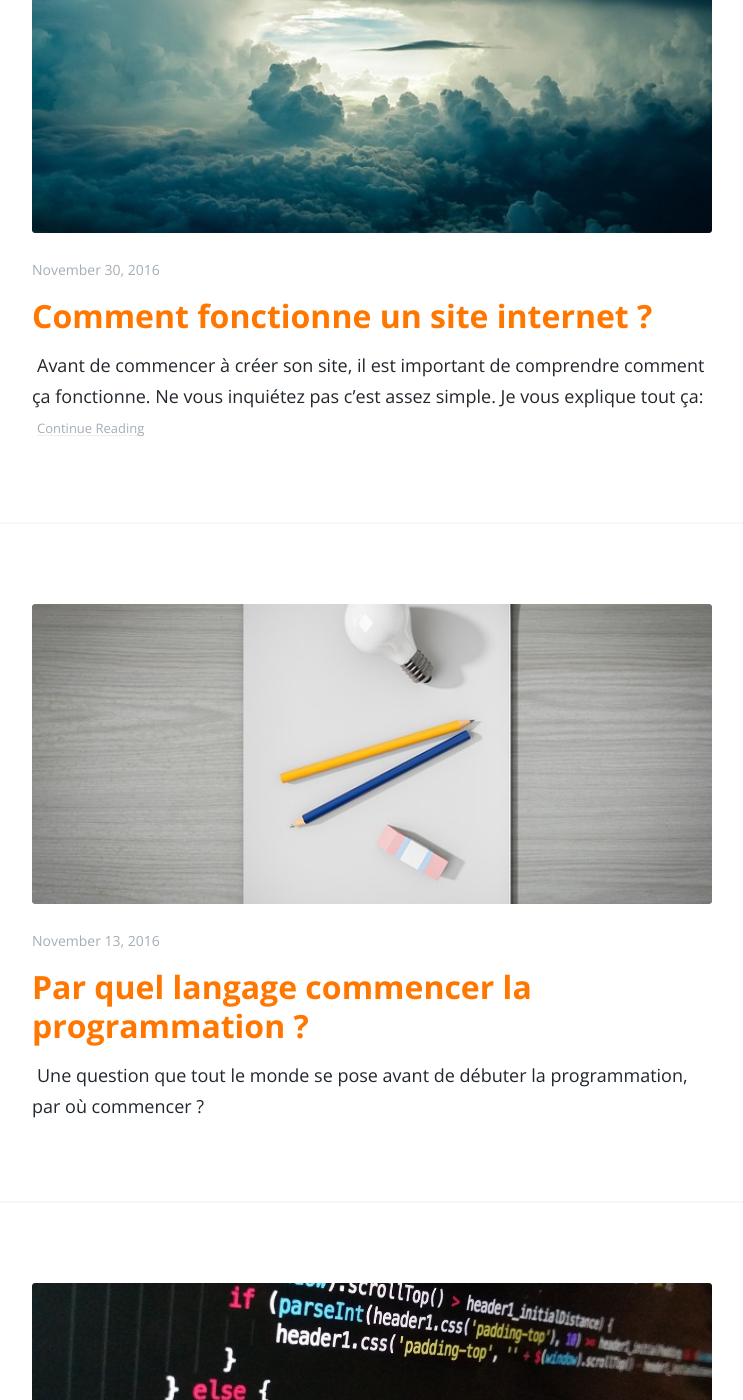
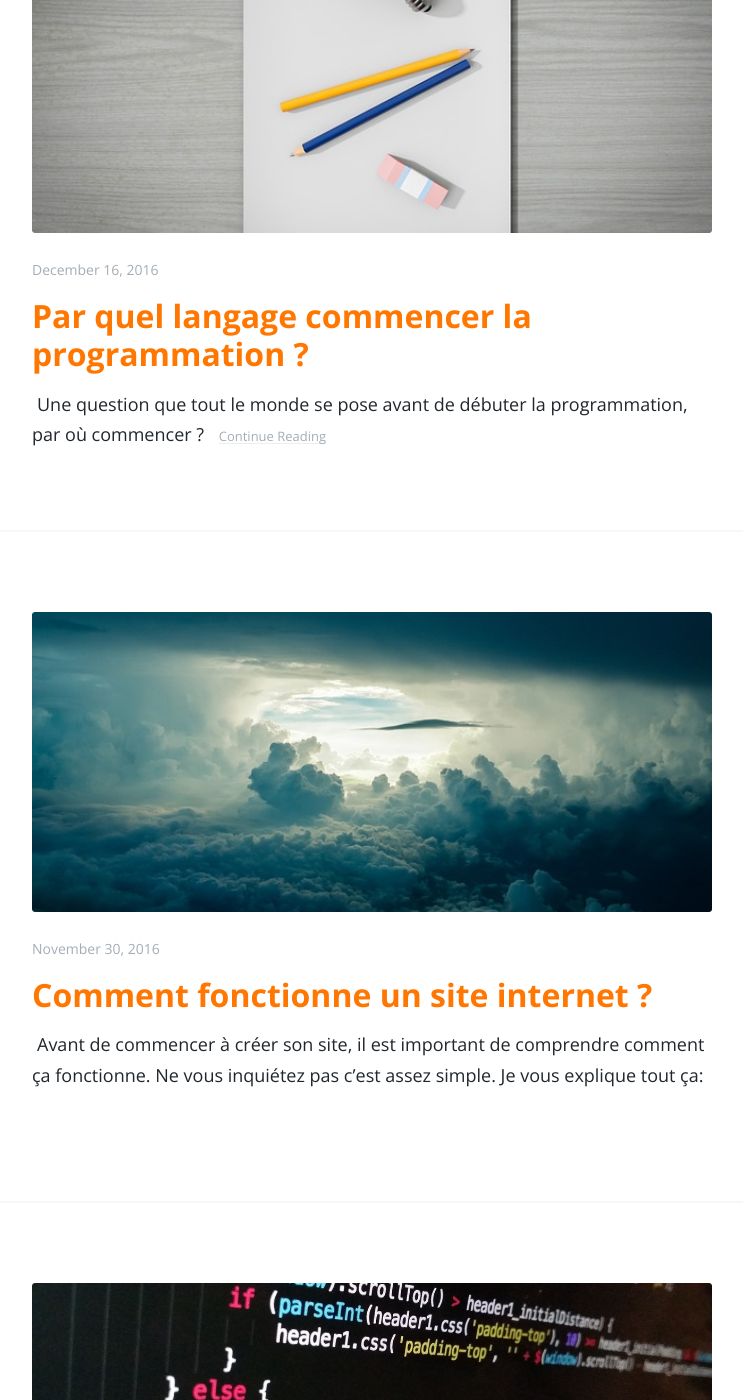
Before and after one commit to BootstrapYourCodingSkills/bootstrapyourcodingskills.github.io, a Jekyll site: the page built from index.html, in a window 1280 px wide and 1400 px high, scrolled down 278 px. Shown: the whole window, without its empty margins (268-1011 px from the left). Built offline with Jekyll 4.4.1, drawn with Linux system fonts in a browser that asks for light colours; the list of posts is cut into pages by our own code.

Commit message:
Update date for post

```diff
--- a/_posts/2016-12-16-quel-langage-apprendre.md
+++ b/_posts/2016-12-16-quel-langage-apprendre.md
@@ -1,7 +1,7 @@
 ---
 layout: post
 title:  "Par quel langage commencer la programmation ?"
-date:   2016-11-13 13:13:14 +0100
+date:   2016-12-16 13:13:14 +0100
 image: where-to-start.jpg
 comments: true
 video: false
```
